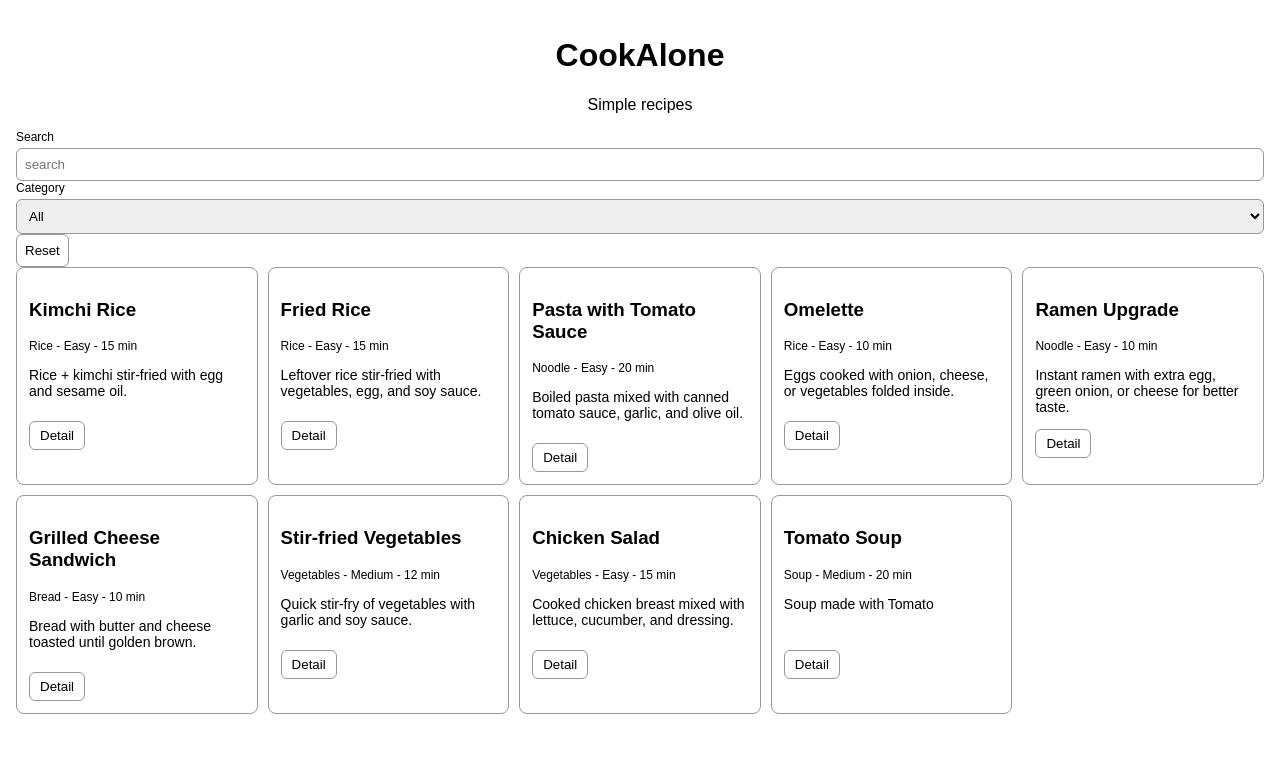
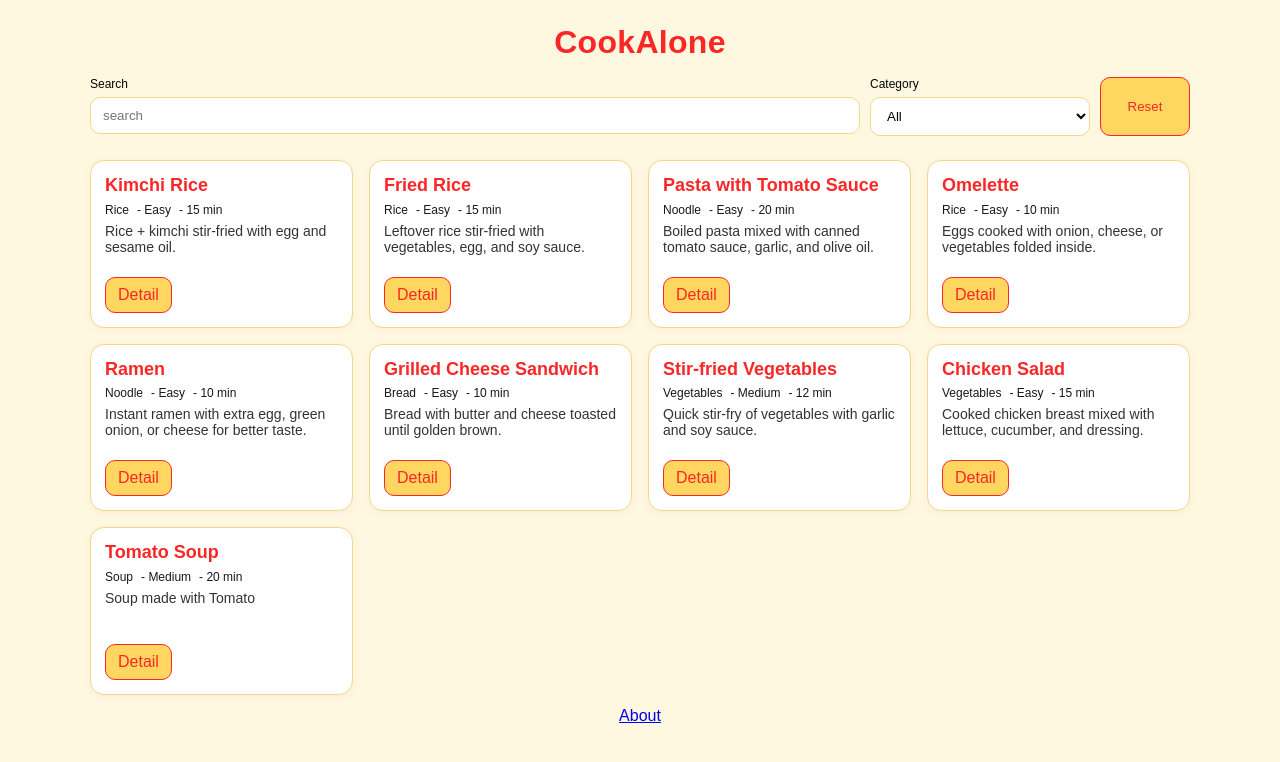
Before and after one commit to Yewon316/CGT390-Project, a React (Vite) app: page / in a window 1280 px wide. Shown: the top 762 px of the page. Built offline with nearby package versions, Linux system fonts and the light colour scheme.

Commit message:
update for checkpoint3

```diff
--- a/package.json
+++ b/package.json
@@ -12,7 +12,8 @@
   },
   "dependencies": {
     "react": "^19.1.1",
-    "react-dom": "^19.1.1"
+    "react-dom": "^19.1.1",
+    "react-router-dom": "^7.9.4"
   },
   "devDependencies": {
     "@eslint/js": "^9.36.0",
--- a/src/App.jsx
+++ b/src/App.jsx
@@ -1,8 +1,10 @@
-import React, { useState } from "react";
+import { useState, useEffect } from "react";
 import RecipeCard from "./components/RecipeCard.jsx";
 import Filters from "./components/Filters.jsx";
-import List from "./components/List.jsx"
+import List from "./components/List.jsx";
+import { Routes, Route, useParams, Link } from "react-router-dom";
 
+// what I have to do
 // 1. need to add the filter for the level
 // 2. add more recipes
 // 3. work on the detail.
@@ -43,7 +45,7 @@ const recipes = [
     },
     {
       "id": 5,
-      "title": "Ramen Upgrade",
+      "title": "Ramen",
       "category": "Noodle",
       "difficulty": "Easy",
       "time": 10,
@@ -114,16 +116,74 @@ export default function App() {
   }
 
   return (
-    <div className="app">
-      <Header />
-      <Filters
-        search={search}
-        category={category}
-        onSearchChange={setSearch}
-        onCategoryChange={setCategory}
-        onReset={handleReset}
-      />
-      <List items={filtered} />
+  <div className="app">
+    <Routes>
+      <Route path="/" element={
+        <Home
+          search={search} category={category}
+          onSearchChange={setSearch} onCategoryChange={setCategory}
+          onReset={handleReset} items={filtered}
+        />
+      } />
+        <Route path="/recipe/:id" element={<RecipeDetail />} />
+        <Route path="/about" element={<About />} />
+      </Routes>
     </div>
   );
 }
+
+function Home(props){
+    return (
+      <>
+        <h1 style={{textAlign:"center"}}>CookAlone</h1>
+        <Filters
+          search={props.search}
+          category={props.category}
+          onSearchChange={props.onSearchChange}
+          onCategoryChange={props.onCategoryChange}
+          onReset={props.onReset}
+        />
+        <List items={props.items} />
+        <p style={{textAlign:"center", marginTop:12}}>
+          <Link to="/about">About</Link>
+        </p>
+      </>
+    );
+  }
+
+  // RecipeDetail
+  function RecipeDetail(){
+    const { id } = useParams();
+    const item = recipes.find(r => String(r.id) === String(id));
+
+    useEffect(function(){
+      if (item) document.title = item.title + "CookAlone";
+    window.scrollTo(0,0);
+      return function(){ document.title = "CookAlone"; };
+    }, [id]);
+
+
+    return (
+      <div className="detail">
+        <p><Link to="/"> Back</Link></p>
+        <h2 className="detail-title">{item.title}</h2>
+        <div className="detail-meta">
+          <span>{item.category}</span>
+          <span> - {item.difficulty}</span>
+          <span> - {item.time} min</span>
+          </div>
+        <div className="panel"><b>Summary:</b> {item.summary}</div>
+      </div>
+    );
+  }
+
+  //About
+  function About(){
+    return (
+      <div className="detail">
+        <h2>About</h2>
+        <p>CookAlone: simple recipes for student who just start cooking</p>
+        <p><Link to="/">Go Home</Link></p>
+      </div>
+    );
+  }
--- a/src/components/List.jsx
+++ b/src/components/List.jsx
@@ -3,7 +3,7 @@ import RecipeCard from "./RecipeCard.jsx";
 
 function List(props) {
   if (!props.items || props.items.length === 0) {
-    return <div className="empty">no results</div>;
+    return <div className="empty">No results.</div>;
   }
   return (
     <div className="grid">
--- a/src/components/RecipeCard.jsx
+++ b/src/components/RecipeCard.jsx
@@ -1,19 +1,21 @@
 import React from "react";
+import { Link } from "react-router-dom";
 
 function RecipeCard(props) {
   var r = props.item;
   return (
     <div className="card">
-      <h3 className="title">{r.title}</h3>
+    <h3 className="card-title" >{r.title}</h3>
+
+
       <div className="meta">
         <span>{r.category}</span>
         <span> - {r.difficulty}</span>
         <span> - {r.time} min</span>
       </div>
 
-
       <p className="desc">{r.summary}</p>
-      <button onClick={function(){ alert("Not yet"); }}>Detail</button>
+      <Link to={"/recipe/" + r.id} className="btn">Detail</Link>
     </div>
   );
 }
--- a/src/index.jsx
+++ b/src/index.jsx
@@ -1,10 +1,11 @@
 import React from "react";
 import ReactDOM from "react-dom/client";
+import { BrowserRouter } from "react-router-dom";
 import App from "./App.jsx";
 import "./styles.css";
 
 ReactDOM.createRoot(document.getElementById("root")).render(
-  <React.StrictMode>
+  <BrowserRouter basename={import.meta.env.BASE_URL}>
     <App />
-  </React.StrictMode>
+  </BrowserRouter>
 );
--- a/src/styles.css
+++ b/src/styles.css
@@ -1,15 +1,72 @@
+:root{
+    --bg: #fff8e1;
+    --card: #ffffff;
+    --text: #060606;
+    --muted: #181818;
 
-body, html, #root { margin: 0; padding: 0; font-family: Arial, sans-serif; }
-.app { padding: 16px; }
+    --primary: #fa2727;
+    --primary-600: #b71c1c;
+    --accent: #f6c000;
+    --accent-100: #ffd760;
+    --border: #f0d98a;
+}
 
-.header { text-align: center; margin-bottom: 12px; }
 
-.block { display: flex; flex-direction: column; font-size: 12px; }
-.filters input, .filters select { margin-top: 4px; padding: 8px; border: 1px solid #979797; border-radius: 6px; }
-.filters button { padding: 8px; border: 1px solid #979797; background: #ffffff; border-radius: 6px; cursor: pointer; }
-.grid { display: grid; grid-template-columns: repeat(auto-fill, minmax(220px, 1fr)); gap: 10px; }
-.card { border: 1px solid #979797; padding: 12px; border-radius: 8px; background: #ffffff; }
-.meta { color: #000000; font-size: 12px; margin-bottom: 6px; }
-.desc { font-size: 14px; min-height: 40px; }
-.card button { padding: 6px 10px; border: 1px solid #979797; background: #ffffff; border-radius: 6px; cursor: pointer; }
-.empty { color: #000000; padding: 8px 0; }
+    html, body, #root { height: 100%; margin: 0; }
+    body { font-family: Arial, sans-serif; color: var(--text); background: var(--bg); }
+
+    .app { max-width: 1100px; margin: 24px auto 60px; padding: 0 16px; }
+    h1 { text-align: center; margin: 18px 0 14px; letter-spacing: .3px; color: var(--primary); }
+
+    .filters { display: grid; grid-template-columns: 1fr 220px 90px; gap: 10px; margin: 16px 0 24px; }
+    .block { display: flex; flex-direction: column; font-size: 12px; color: var(--text); }
+    .filters input, .filters select {
+    margin-top: 6px; padding: 10px 12px; border: 1px solid var(--border);
+    border-radius: 10px; outline: none; background: #ffffff;
+}
+    .filters button {
+    padding: 10px 12px; border: 1px solid var(--primary); color: var(--primary);
+    background: var(--accent-100); border-radius: 10px; cursor: pointer;
+}
+    .filters button:hover { background: var(--accent); color: #000; }
+
+    .grid { display: grid; gap: 16px; grid-template-columns: repeat(auto-fill, minmax(240px, 1fr)); }
+    .card {
+        background: var(--card); border: 1px solid var(--border); border-radius: 14px; padding: 14px;
+        box-shadow: 0 2px 8px rgba(211,47,47,.06);
+        transition: transform .12s ease, box-shadow .12s ease, border-color .12s ease;
+}
+    .card:hover {
+    transform: translateY(-2px);
+    box-shadow: 0 12px 28px rgba(211,47,47,.12);
+    border-color: var(--accent);
+}
+    .card-title { margin: 0 0 6px; font-size: 18px; line-height: 1.2; color: var(--primary); }
+
+    .meta { color: var(--muted); font-size: 12px; margin-bottom: 6px; display: flex; gap: 8px; flex-wrap: wrap; }
+    .desc { font-size: 14px; color: #333; min-height: 44px; margin: 0 0 10px; }
+
+
+    .btn {
+    display: inline-block; text-decoration: none; cursor: pointer;
+    padding: 8px 12px; border-radius: 10px;
+    border: 1px solid var(--primary); color: var(--primary);
+    background: var(--accent-100);
+}
+
+    .btn:active { transform: translateY(1px); }
+
+    .detail { max-width: 800px; margin: 0 auto; padding: 8px 2px; }
+    .detail-title { margin: 8px 0 8px; text-align: center; color: var(--primary); }
+    .detail .detail-meta { color: var(--muted); display: flex; gap: 8px; justify-content: center; margin-bottom: 10px; }
+    .panel { border: 1px solid var(--border); border-radius: 12px; padding: 12px; background: var(--card); }
+
+
+    .empty { color: var(--muted); text-align: center; padding: 24px 0; }
+
+
+@media (max-width: 640px) {
+    .filters { grid-template-columns: 1fr; }
+    .app { padding: 0 12px; }
+    .desc { min-height: 0; }
+}
```
Also changed, not shown: 1 other file (tests, documents, lock files or other folders).
